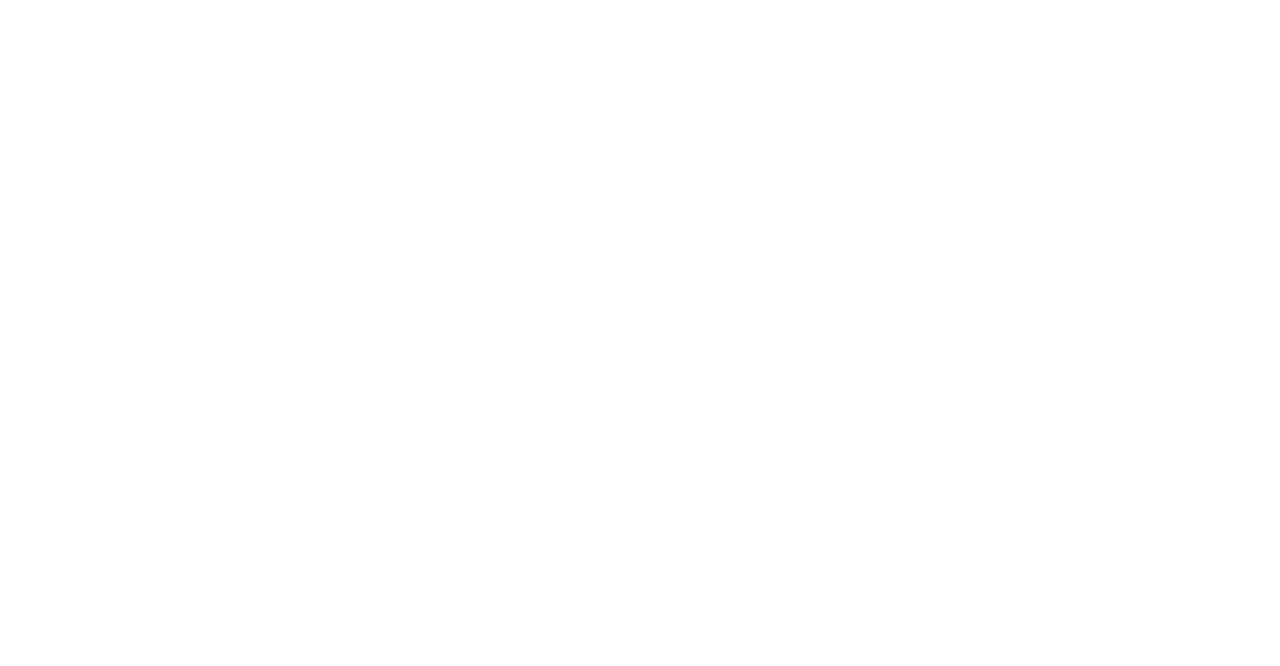
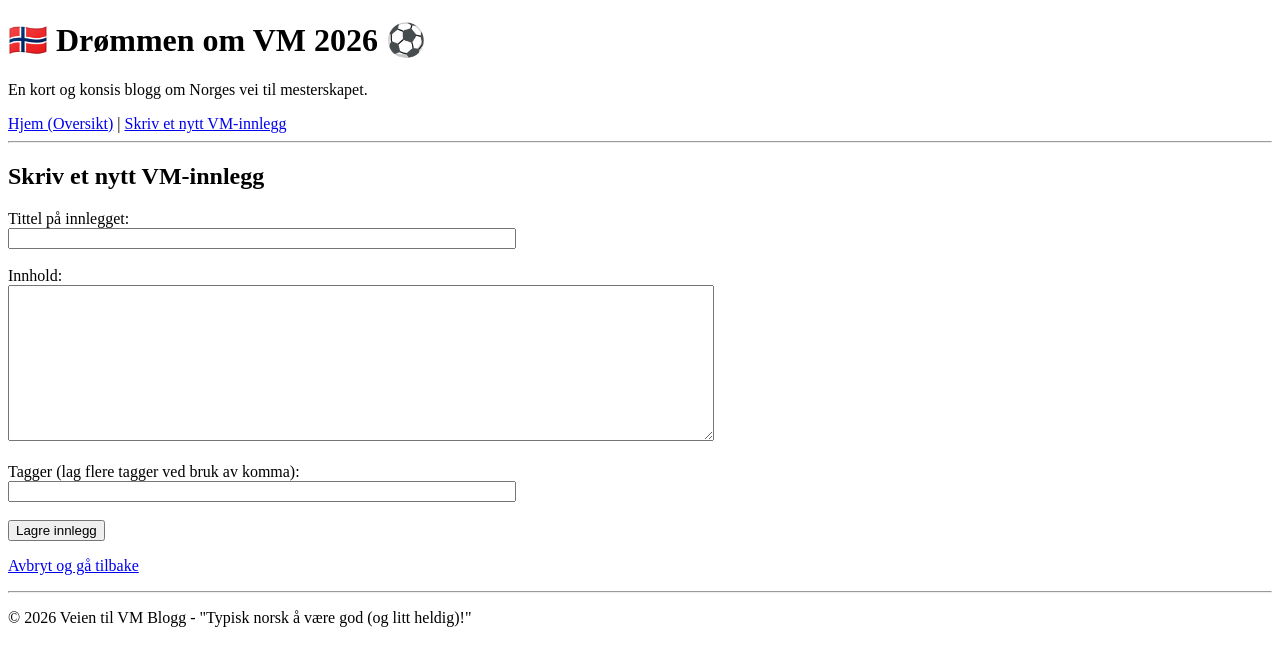
Before and after one commit to akvdam/Exam-PRO1002-Backend-Essentials, a Flask app: page /posts/new in a window 1280 px wide. Before the commit the part shown is empty. Shown: the top 666 px of the page. Run offline with Flask 3, Linux system fonts and the light colour scheme.

Commit message:
Created the html script that sets the main layout and structure for the page.

```diff
--- a/templates/layout.html
+++ b/templates/layout.html
@@ -1,10 +1,31 @@
 <!DOCTYPE html>
-<html lang="en">
+<html lang="no">
 <head>
     <meta charset="UTF-8">
-    <title>Title</title>
+    <title>Heia Norge! Den (veldig lange) veien til VM 2026</title>
+    <link rel="stylesheet" href="/static/app.css">
 </head>
 <body>
+    <header>
+        <div class="header-container">
+            <h1>🇳🇴 Drømmen om VM 2026 ⚽</h1>
+            <p>En kort og konsis blogg om Norges vei til mesterskapet.</p>
+        </div>
+    </header>
 
+    <nav>
+        <a href="/">Hjem (Oversikt)</a> |
+        <a href="/posts/new">Skriv et nytt VM-innlegg</a>
+    </nav>
+    <hr>
+
+    <main>
+        {% block content %}{% endblock %}
+    </main>
+
+    <footer>
+        <hr>
+        <p>© 2026 Veien til VM Blogg - "Typisk norsk å være god (og litt heldig)!"</p>
+    </footer>
 </body>
 </html>
```
